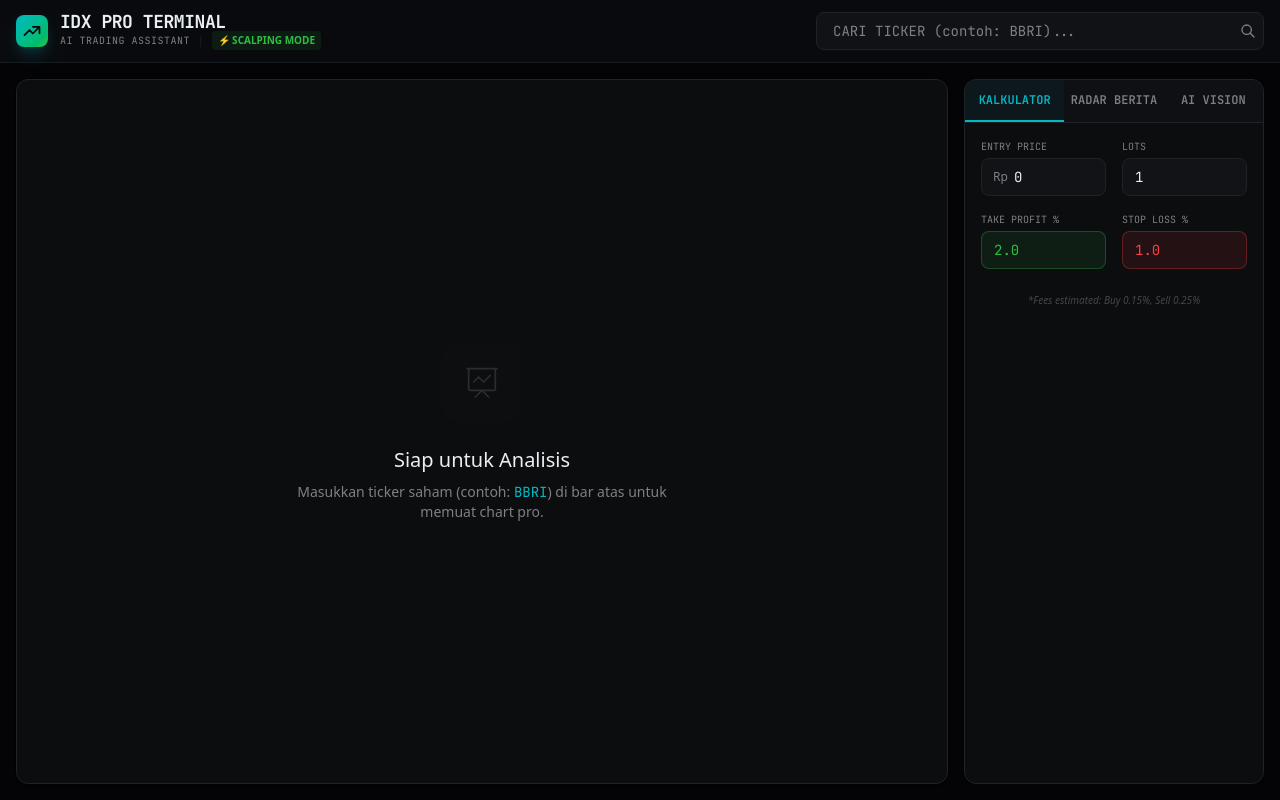
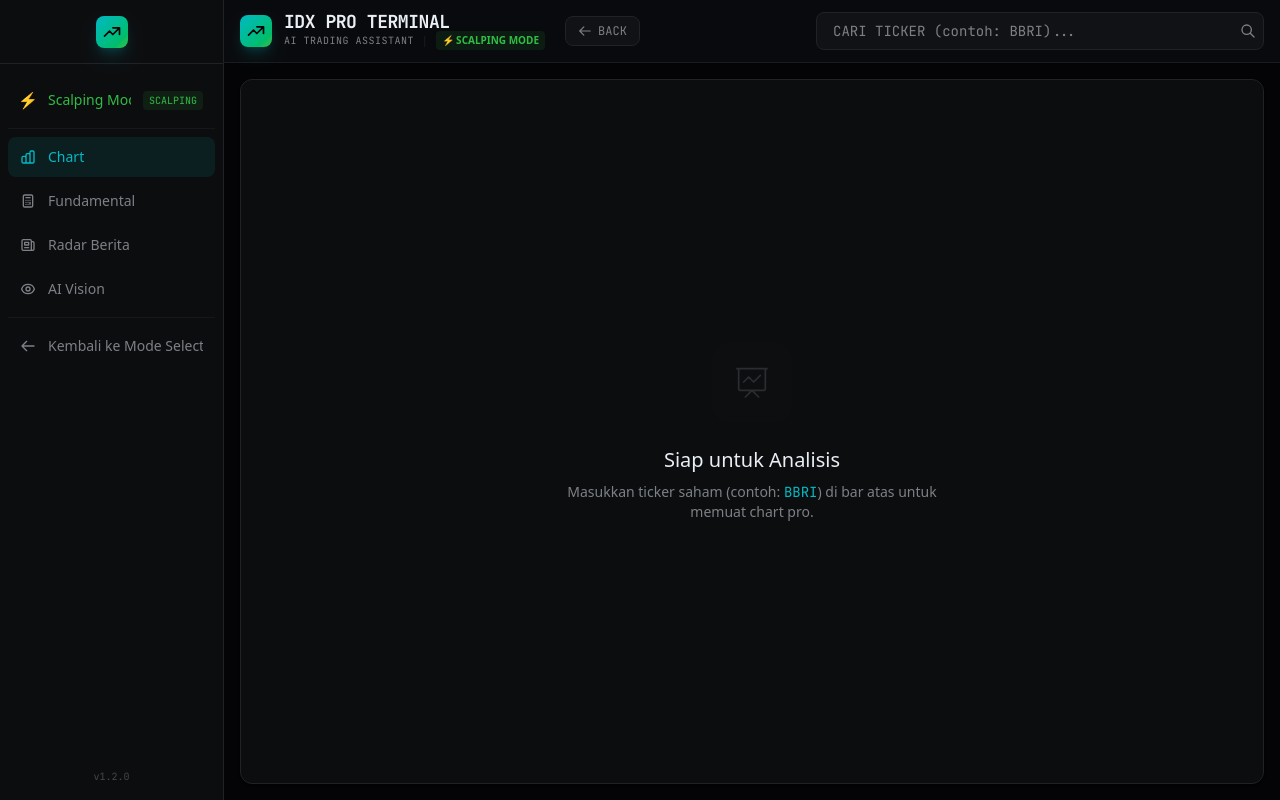
Before and after one commit to Creastein/idx-trading-assistant, a Next.js app: page / in a window 1280 px wide. Both pictures are taken after a click on the button 408 px from the left and 522 px from the top of the page. Built offline with nearby package versions, Linux system fonts and the light colour scheme.

Commit message:
feat: Implement core trading assistant UI with sidebar navigation, main chart panel, and analysis sidebar, supporting different trading modes.

```diff
--- a/src/app/page.tsx
+++ b/src/app/page.tsx
@@ -4,6 +4,7 @@ import { useState } from "react";
 import MainChartPanel from "@/components/MainChartPanel";
 import AnalysisSidebar from "@/components/AnalysisSidebar";
 import ModeSelectionScreen from "@/components/ModeSelectionScreen";
+import SidebarNavigation from "@/components/SidebarNavigation";
 import { StockData, TradingMode } from "@/lib/types";
 
 
@@ -15,6 +16,7 @@ export default function Home() {
   const [activeSymbol, setActiveSymbol] = useState<string | null>(null);
   const [stockData, setStockData] = useState<StockData | null>(null);
   const [isLoading, setIsLoading] = useState(false);
+  const [activeTab, setActiveTab] = useState<"chart" | "fundamentals" | "news" | "vision">("chart");
 
   // AI Text Analysis State
   const [isAnalyzingText, setIsAnalyzingText] = useState(false);
@@ -75,14 +77,24 @@ export default function Home() {
   }
 
   return (
-    <div className="min-h-screen bg-terminal-bg flex flex-col h-screen overflow-hidden">
+    <div className="min-h-screen bg-terminal-bg flex h-screen overflow-hidden">
+      {/* Sidebar Navigation */}
+      <SidebarNavigation
+        tradingMode={tradingMode}
+        onBackToModeSelection={() => setTradingMode(null)}
+        activeTab={activeTab}
+        onTabChange={setActiveTab}
+      />
+
+      {/* Main Content */}
+      <div className="flex-1 flex flex-col overflow-hidden">
         {/* Header */}
         <header className="border-b border-terminal-border bg-card/80 backdrop-blur-md sticky top-0 z-50 shrink-0">
           <div className="container mx-auto px-4 py-3 flex items-center justify-between gap-6">
 
-          {/* Brand & Mode Switcher */}
+            {/* Brand & Back Button */}
             <div className="flex items-center gap-3 shrink-0">
-            <div className="w-8 h-8 rounded-lg bg-gradient-to-br from-primary to-chart-2 flex items-center justify-center shadow-lg shadow-primary/20 cursor-pointer" onClick={() => setTradingMode(null)}>
+              <div className="w-8 h-8 rounded-lg bg-gradient-to-br from-primary to-chart-2 flex items-center justify-center shadow-lg shadow-primary/20">
                 <svg className="w-5 h-5 text-primary-foreground" fill="none" stroke="currentColor" viewBox="0 0 24 24">
                   <path strokeLinecap="round" strokeLinejoin="round" strokeWidth={2} d="M13 7h8m0 0v8m0-8l-8 8-4-4-6 6" />
                 </svg>
@@ -104,6 +116,18 @@ export default function Home() {
                   </button>
                 </div>
               </div>
+
+              {/* Back Button - Visible on all screens */}
+              <button
+                onClick={() => setTradingMode(null)}
+                className="ml-2 flex items-center gap-1.5 px-3 py-1.5 rounded-lg bg-secondary/50 hover:bg-secondary border border-border text-xs font-mono text-muted-foreground hover:text-foreground transition-all group"
+                title="Kembali ke Mode Selection"
+              >
+                <svg className="w-3.5 h-3.5 group-hover:-translate-x-0.5 transition-transform" fill="none" stroke="currentColor" viewBox="0 0 24 24">
+                  <path strokeLinecap="round" strokeLinejoin="round" strokeWidth={2} d="M10 19l-7-7m0 0l7-7m-7 7h18" />
+                </svg>
+                <span className="hidden sm:inline">BACK</span>
+              </button>
             </div>
 
             {/* Search Bar - Centered */}
@@ -153,19 +177,21 @@ export default function Home() {
         </header>
 
         {/* Main Content - Grid Layout */}
+        {/* Main Content - Grid Layout */}
         <main className="flex-1 p-4 overflow-hidden">
-        <div className="grid grid-cols-1 lg:grid-cols-12 gap-4 h-full">
+          <div className="flex h-full gap-4">
 
-          {/* Main Chart Area (70-75% width) - Spans 9 columns */}
-          <div className="lg:col-span-9 h-[500px] lg:h-full flex flex-col">
+            {/* Main Chart Area (Expandable) */}
+            <div className={`flex flex-col h-full transition-all duration-300 ${activeTab === 'chart' ? 'w-full' : 'hidden lg:flex lg:w-3/4'}`}>
               <MainChartPanel
                 symbol={activeSymbol}
                 tradingMode={tradingMode}
               />
             </div>
 
-          {/* Sidebar Tools (25-30% width) - Spans 3 columns */}
-          <div className="lg:col-span-3 h-full overflow-hidden flex flex-col">
+            {/* Sidebar Tools (Collapsible) */}
+            {activeTab !== 'chart' && (
+              <div className="w-full lg:w-1/4 h-full overflow-hidden flex flex-col animate-in slide-in-from-right-10 fade-in duration-300">
                 <AnalysisSidebar
                   ticker={ticker}
                   stockData={stockData}
@@ -173,11 +199,16 @@ export default function Home() {
                   isAnalyzingText={isAnalyzingText}
                   textAnalysis={textAnalysis}
                   tradingMode={tradingMode}
+                  activeTab={activeTab}
+                  onTabChange={setActiveTab}
                 />
               </div>
+            )}
 
           </div>
         </main>
       </div>
+      {/* End Main Content */}
+    </div>
   );
 }
--- a/src/components/AnalysisSidebar.tsx
+++ b/src/components/AnalysisSidebar.tsx
@@ -1,6 +1,5 @@
 "use client";
 
-import { useState } from "react";
 import AIVisionPanel from "./AIVisionPanel";
 import NewsSentimentPanel from "./NewsSentimentPanel";
 import ScalpingCalculator from "./ScalpingCalculator";
@@ -13,6 +12,8 @@ interface AnalysisSidebarProps {
     isAnalyzingText: boolean;
     textAnalysis: string | null;
     tradingMode: TradingMode;
+    activeTab: "chart" | "fundamentals" | "news" | "vision";
+    onTabChange: (tab: "chart" | "fundamentals" | "news" | "vision") => void;
 }
 
 export default function AnalysisSidebar({
@@ -21,16 +22,18 @@ export default function AnalysisSidebar({
     onAnalyzeText,
     isAnalyzingText,
     textAnalysis,
-    tradingMode
+    tradingMode,
+    activeTab,
+    onTabChange
 }: AnalysisSidebarProps) {
-    const [activeTab, setActiveTab] = useState<"fundamentals" | "news" | "vision">("fundamentals");
+    // Internal state removed, using props instead
 
     return (
         <div className="flex flex-col h-full bg-card rounded-xl border border-border overflow-hidden shadow-sm">
             {/* Tabs Header */}
             <div className="flex items-center border-b border-border bg-muted/40">
                 <button
-                    onClick={() => setActiveTab("fundamentals")}
+                    onClick={() => onTabChange("fundamentals")}
                     className={`flex-1 py-3 text-xs font-mono font-semibold transition-all border-b-2 ${activeTab === "fundamentals"
                         ? "border-primary text-primary bg-primary/5"
                         : "border-transparent text-muted-foreground hover:text-foreground hover:bg-muted/60"
@@ -39,7 +42,7 @@ export default function AnalysisSidebar({
                     {tradingMode === 'SCALPING' ? 'KALKULATOR' : 'FUNDAMENTAL'}
                 </button>
                 <button
-                    onClick={() => setActiveTab("news")}
+                    onClick={() => onTabChange("news")}
                     className={`flex-1 py-3 text-xs font-mono font-semibold transition-all border-b-2 ${activeTab === "news"
                         ? "border-purple-500 text-purple-500 bg-purple-500/5"
                         : "border-transparent text-muted-foreground hover:text-foreground hover:bg-muted/60"
@@ -48,7 +51,7 @@ export default function AnalysisSidebar({
                     RADAR BERITA
                 </button>
                 <button
-                    onClick={() => setActiveTab("vision")}
+                    onClick={() => onTabChange("vision")}
                     className={`flex-1 py-3 text-xs font-mono font-semibold transition-all border-b-2 ${activeTab === "vision"
                         ? "border-chart-2 text-chart-2 bg-chart-2/5"
                         : "border-transparent text-muted-foreground hover:text-foreground hover:bg-muted/60"
--- a/src/components/MainChartPanel.tsx
+++ b/src/components/MainChartPanel.tsx
@@ -16,12 +16,12 @@ export default function MainChartPanel({ symbol, tradingMode }: MainChartPanelPr
         <div className="h-full flex flex-col bg-card rounded-xl border border-border overflow-hidden shadow-sm relative group">
             {symbol ? (
                 <>
-                    {/* Toolbar / Header Overlay */}
-                    <div className="absolute top-4 left-4 z-10 bg-background/80 backdrop-blur-md px-3 py-1.5 rounded-full border border-border text-xs font-mono text-muted-foreground opacity-50 group-hover:opacity-100 transition-opacity flex items-center gap-2">
-                        <span>Chart: {symbol}</span>
-                        <span className="text-border">|</span>
-                        <span className={tradingMode === 'SCALPING' ? "text-profit" : "text-chart-2"}>
-                            {tradingMode} ({interval === "5" ? "5m" : "Daily"})
+                    {/* Chart Info - Bottom Right */}
+                    <div className="absolute bottom-4 right-4 z-10 bg-background/90 backdrop-blur-md px-3 py-1.5 rounded-lg border border-border text-xs font-mono text-muted-foreground opacity-70 hover:opacity-100 transition-opacity flex items-center gap-2 shadow-lg">
+                        <span className="font-semibold">{symbol}</span>
+                        <span className="text-border">•</span>
+                        <span className={tradingMode === 'SCALPING' ? "text-profit font-semibold" : "text-chart-2 font-semibold"}>
+                            {tradingMode === 'SCALPING' ? '⚡ Scalping' : '🌊 Swing'} ({interval === "5" ? "5m" : "Daily"})
                         </span>
                     </div>
 
--- /dev/null
+++ b/src/components/SidebarNavigation.tsx
@@ -0,0 +1,163 @@
+"use client";
+
+import { useState } from "react";
+import { TradingMode } from "@/lib/types";
+
+interface SidebarNavigationProps {
+    tradingMode: TradingMode;
+    onBackToModeSelection: () => void;
+    activeTab: "chart" | "fundamentals" | "news" | "vision";
+    onTabChange: (tab: "chart" | "fundamentals" | "news" | "vision") => void;
+}
+
+export default function SidebarNavigation({ tradingMode, onBackToModeSelection, activeTab, onTabChange }: SidebarNavigationProps) {
+    const [isExpanded, setIsExpanded] = useState(false);
+
+    const menuItems = [
+        {
+            id: "mode",
+            icon: tradingMode === 'SCALPING' ? "⚡" : "🌊",
+            label: tradingMode === 'SCALPING' ? "Scalping Mode" : "Swing Mode",
+            badge: tradingMode,
+            color: tradingMode === 'SCALPING' ? "text-profit" : "text-chart-2",
+            onClick: () => { }
+        },
+        {
+            id: "divider-1",
+            type: "divider"
+        },
+        {
+            id: "chart",
+            icon: (
+                <svg className="w-4 h-4" fill="none" stroke="currentColor" viewBox="0 0 24 24">
+                    <path strokeLinecap="round" strokeLinejoin="round" strokeWidth={2} d="M9 19v-6a2 2 0 00-2-2H5a2 2 0 00-2 2v6a2 2 0 002 2h2a2 2 0 002-2zm0 0V9a2 2 0 012-2h2a2 2 0 012 2v10m-6 0a2 2 0 002 2h2a2 2 0 002-2m0 0V5a2 2 0 012-2h2a2 2 0 012 2v14a2 2 0 01-2 2h-2a2 2 0 01-2-2z" />
+                </svg>
+            ),
+            label: "Chart",
+            active: activeTab === "chart",
+            onClick: () => onTabChange("chart")
+        },
+        {
+            id: "fundamental",
+            icon: (
+                <svg className="w-4 h-4" fill="none" stroke="currentColor" viewBox="0 0 24 24">
+                    <path strokeLinecap="round" strokeLinejoin="round" strokeWidth={2} d="M9 7h6m0 10v-3m-3 3h.01M9 17h.01M9 14h.01M12 14h.01M15 11h.01M12 11h.01M9 11h.01M7 21h10a2 2 0 002-2V5a2 2 0 00-2-2H7a2 2 0 00-2 2v14a2 2 0 002 2z" />
+                </svg>
+            ),
+            label: "Fundamental",
+            active: activeTab === "fundamentals",
+            onClick: () => onTabChange("fundamentals")
+        },
+        {
+            id: "news",
+            icon: (
+                <svg className="w-4 h-4" fill="none" stroke="currentColor" viewBox="0 0 24 24">
+                    <path strokeLinecap="round" strokeLinejoin="round" strokeWidth={2} d="M19 20H5a2 2 0 01-2-2V6a2 2 0 012-2h10a2 2 0 012 2v1m2 13a2 2 0 01-2-2V7m2 13a2 2 0 002-2V9a2 2 0 00-2-2h-2m-4-3H9M7 16h6M7 8h6v4H7V8z" />
+                </svg>
+            ),
+            label: "Radar Berita",
+            active: activeTab === "news",
+            onClick: () => onTabChange("news")
+        },
+        {
+            id: "ai-vision",
+            icon: (
+                <svg className="w-4 h-4" fill="none" stroke="currentColor" viewBox="0 0 24 24">
+                    <path strokeLinecap="round" strokeLinejoin="round" strokeWidth={2} d="M15 12a3 3 0 11-6 0 3 3 0 016 0z" />
+                    <path strokeLinecap="round" strokeLinejoin="round" strokeWidth={2} d="M2.458 12C3.732 7.943 7.523 5 12 5c4.478 0 8.268 2.943 9.542 7-1.274 4.057-5.064 7-9.542 7-4.477 0-8.268-2.943-9.542-7z" />
+                </svg>
+            ),
+            label: "AI Vision",
+            active: activeTab === "vision",
+            onClick: () => onTabChange("vision")
+        },
+        {
+            id: "divider-2",
+            type: "divider"
+        },
+        {
+            id: "back",
+            icon: (
+                <svg className="w-4 h-4" fill="none" stroke="currentColor" viewBox="0 0 24 24">
+                    <path strokeLinecap="round" strokeLinejoin="round" strokeWidth={2} d="M10 19l-7-7m0 0l7-7m-7 7h18" />
+                </svg>
+            ),
+            label: "Kembali ke Mode Selection",
+            color: "text-muted-foreground hover:text-foreground",
+            onClick: onBackToModeSelection
+        }
+    ];
+
+    return (
+        <>
+            {/* Sidebar */}
+            <div
+                className={`fixed left-0 top-0 h-full bg-card border-r border-border z-40 transition-all duration-300 ${isExpanded ? "w-56" : "w-14"
+                    }`}
+                onMouseEnter={() => setIsExpanded(true)}
+                onMouseLeave={() => setIsExpanded(false)}
+            >
+                {/* Logo / Toggle */}
+                <div className="h-16 flex items-center justify-center border-b border-border">
+                    <div className="w-8 h-8 rounded-lg bg-gradient-to-br from-primary to-chart-2 flex items-center justify-center shadow-lg shadow-primary/20">
+                        <svg className="w-5 h-5 text-primary-foreground" fill="none" stroke="currentColor" viewBox="0 0 24 24">
+                            <path strokeLinecap="round" strokeLinejoin="round" strokeWidth={2} d="M13 7h8m0 0v8m0-8l-8 8-4-4-6 6" />
+                        </svg>
+                    </div>
+                </div>
+
+                {/* Menu Items */}
+                <nav className="py-4 px-2 space-y-1">
+                    {menuItems.map((item) => {
+                        if (item.type === "divider") {
+                            return (
+                                <div key={item.id} className="my-2 border-t border-border/50" />
+                            );
+                        }
+
+                        return (
+                            <button
+                                key={item.id}
+                                onClick={item.onClick}
+                                className={`w-full flex items-center gap-3 px-3 py-2.5 rounded-lg transition-all ${item.active
+                                    ? "bg-primary/10 text-primary"
+                                    : item.color || "text-muted-foreground hover:text-foreground hover:bg-secondary/50"
+                                    }`}
+                                title={!isExpanded ? item.label : undefined}
+                            >
+                                <span className="shrink-0 flex items-center justify-center w-4 h-4">
+                                    {typeof item.icon === "string" ? item.icon : item.icon}
+                                </span>
+
+                                {isExpanded && (
+                                    <span className="text-sm font-medium whitespace-nowrap overflow-hidden">
+                                        {item.label}
+                                    </span>
+                                )}
+
+                                {isExpanded && item.badge && (
+                                    <span className={`ml-auto text-[10px] font-mono px-1.5 py-0.5 rounded ${item.badge === 'SCALPING' ? 'bg-profit/10 text-profit' : 'bg-chart-2/10 text-chart-2'
+                                        }`}>
+                                        {item.badge}
+                                    </span>
+                                )}
+                            </button>
+                        );
+                    })}
+                </nav>
+
+                {/* Footer - Version */}
+                {isExpanded && (
+                    <div className="absolute bottom-4 left-0 right-0 px-4">
+                        <div className="text-[10px] text-muted-foreground/50 font-mono text-center">
+                            v1.2.0
+                        </div>
+                    </div>
+                )}
+            </div>
+
+            {/* Spacer to prevent content overlap */}
+            <div className={`transition-all duration-300 ${isExpanded ? "w-56" : "w-14"}`} />
+        </>
+    );
+}
```
Lines whose indentation alone changed are shown as unchanged.
